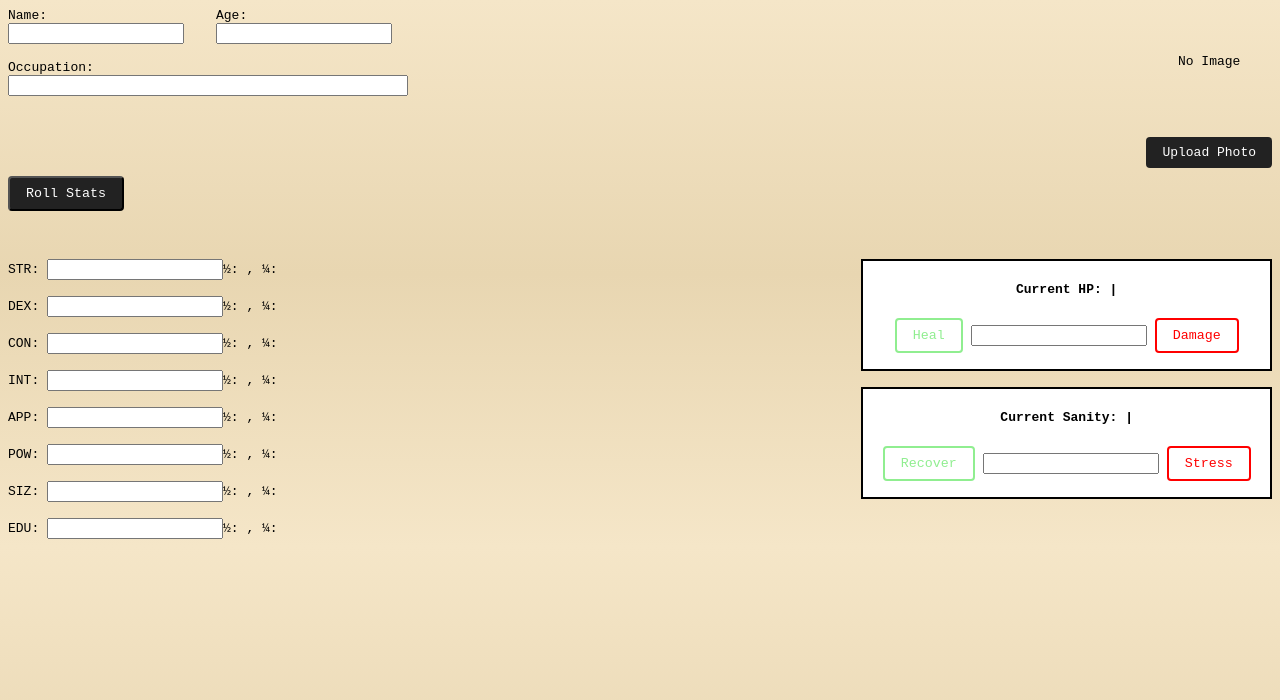
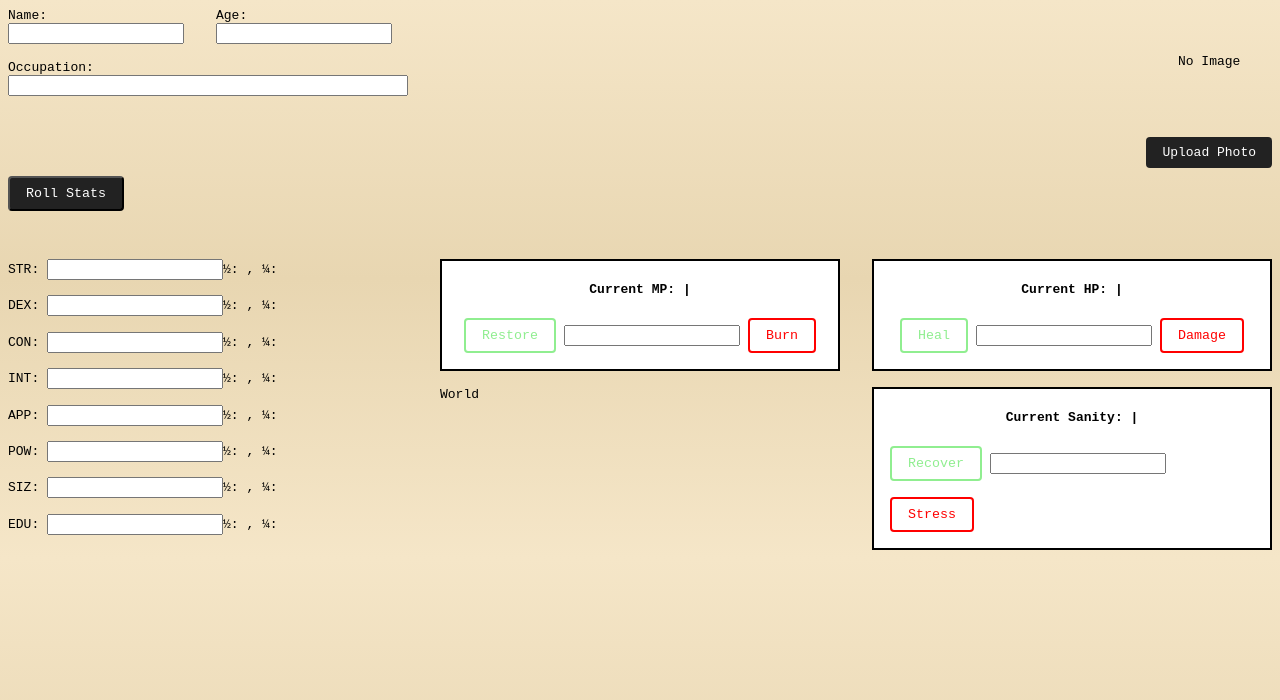
Before and after one commit to JaisungSinghLidder/Call-Of-Cthullu-Character-Sheet-, a React (Vite) app: page / in a window 1280 px wide. Shown: the top 700 px of the page. Built offline with nearby package versions, Linux system fonts and the light colour scheme.

Commit message:
added the magic point feature

```diff
--- a/src/components/CharacterSkills.css
+++ b/src/components/CharacterSkills.css
@@ -1,13 +1,12 @@
 .character-skills {
     display: grid;
-    grid-template-columns: 2fr 1fr;
+    grid-template-columns: 1fr 1fr 1fr;
     gap: 2rem;
 }
 
 .core-stats {
-    display: flex;
-    flex-direction: column;
-    gap: 1rem;
+    display: grid;
+    grid-template-columns: 2fr;
 }
 
 .hpDisplay
@@ -24,6 +23,13 @@
 
 .derived-stats {
     display: flex;
+    flex-direction: column;
+    gap: 1rem;
+}
+
+.misc-stats
+{
+    display:flex;
     flex-direction: column;
     gap: 1rem;
 }
--- a/src/components/CharacterSkills.jsx
+++ b/src/components/CharacterSkills.jsx
@@ -19,6 +19,9 @@ function CharacterSkills() {
     const [currentSanity, setCurrentSanity] = useState(null);
     const [changeAmountSanity, setChangeAmountSanity] = useState("");
 
+    const [currentMagic, setCurrentMagic] = useState(null);
+    const [changeAmountMagic, setChangeAmountMagic] = useState("");
+
 
     //using these to generate the stats
     const rollStat = () => Math.floor((Math.random() * 18 + 3) *5);
@@ -39,10 +42,9 @@ function CharacterSkills() {
     //here will set the stats if they exist
     //these stats are derived from these core stats
     const hitPoints = constitution && size ? Math.floor((constitution + size) / 10) : "";
-    const halfHP = hitPoints ? Math.floor(hitPoints / 2 ) : "";
-    const quarterHP = hitPoints ? Math.floor(hitPoints / 4) : "";
     const sanity = power || "";
-    const halfSan = sanity ? Math.floor(sanity / 2) : "";
+    const magicPoints = power || "";
+
 
     React.useEffect(() => {
         if (hitPoints) setCurrentHP(hitPoints);
@@ -51,6 +53,10 @@ function CharacterSkills() {
     React.useEffect(() => {
         if (sanity) setCurrentSanity(sanity)
     }, [sanity]);
+
+    React.useEffect(() => {
+        if (magicPoints) setCurrentMagic(magicPoints)
+    }, [magicPoints])
 
     const handleHeal = () => {
         if (changeAmountHealth)
@@ -83,6 +89,24 @@ function CharacterSkills() {
             setChangeAmountSanity("");
         }
     };
+
+    const handleRestore = () => {
+        if (changeAmountMagic)
+        {
+            setCurrentMagic(prev => Max.min(magicPoints, prev + Number(changeAmountMagic)));
+            setChangeAmountMagic("");
+        }
+    };
+
+    const handleBurn = () =>{
+        if (changeAmountMagic)
+        {
+            setCurrentMagic(prev => Math.max(0, prev - Number(changeAmountMagic)));
+            setChangeAmountMagic("");
+        }
+    };
+
+
 
 
 
@@ -147,6 +171,34 @@ function CharacterSkills() {
 
             </div>
 
+
+
+            <div className="misc-stats">
+                <div className="magicPoints">
+                    <div className="hitPoints">
+                        <div className="healthBox">
+                            <p className = "hpDisplay">
+                                Current MP: {currentMagic}|{magicPoints}
+                            </p>
+                            <div className="heal">
+                            <button className="healButton" onClick={handleRestore}>Restore</button>
+                            <input
+                            className="healthInput"
+                            type="number"
+                            min="0"
+                            value={changeAmountMagic}
+                            onChange={e => setChangeAmountMagic(e.target.value)}/>
+                            <button className="damageButton" onClick={handleBurn}>Burn</button>
+                            </div>
+                        </div>
+                    </div>
+                </div>
+
+                <div>
+                    World
+                </div>
+            </div>
+
             <div className="derived-stats">
 
                 <div className="hitPoints">
```
